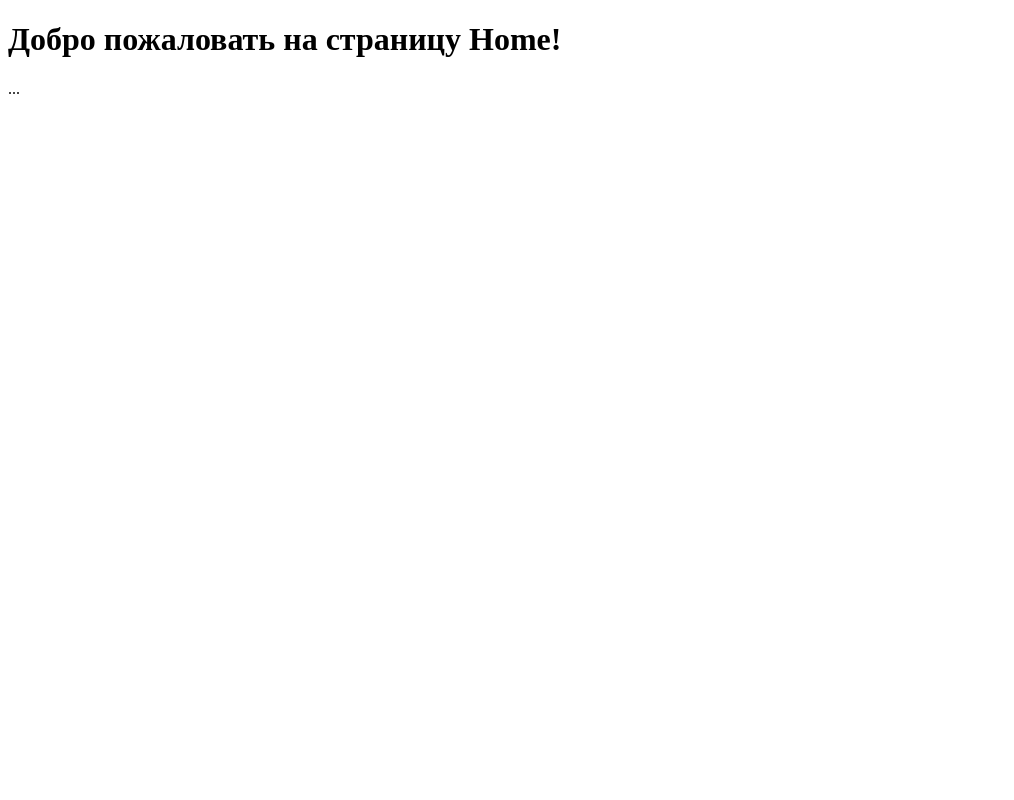
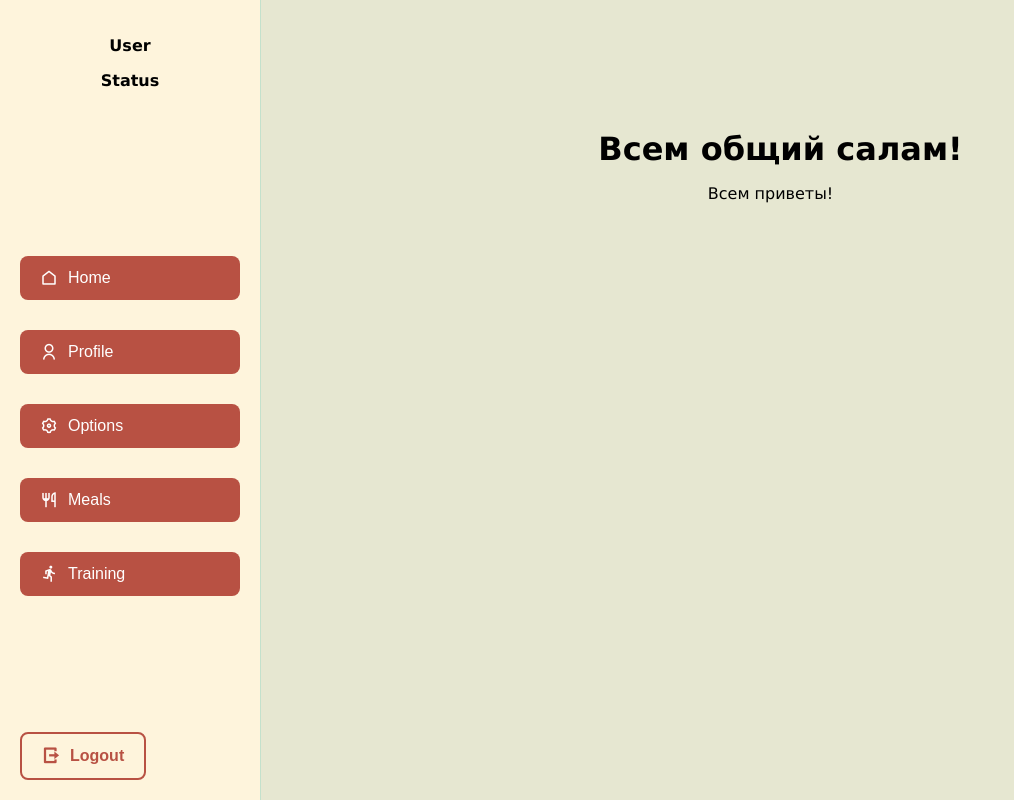
Before and after one commit to masleneck/Caloric_control_service, a FastAPI app: page /home in a window 1280 px wide. Shown: the whole page, without its empty margins (0-1014 px from the left). Run offline with FastAPI, Linux system fonts and the light colour scheme; parts of the project's set-up code (start-up, migrations or seed data) failed here and were passed over; some libraries are stand-ins or nearby versions.

Commit message:
add home page

```diff
--- a/app/static/css/styles.css
+++ b/app/static/css/styles.css
@@ -209,3 +209,124 @@ button.active {
 .home-btn:hover {
   background-color: #c3e1cc;
 }
+
+.dashboard {
+  display: flex;
+  min-height: 100vh;
+  font-family: Verdana, Geneva, sans-serif;
+}
+
+.sidebar {
+  width: 60px;
+  background-color: #fef4dc;
+  padding: 20px 10px;
+  display: flex;
+  flex-direction: column;
+  justify-content: space-between;
+  border-right: 1px solid #c3e1cc;
+  transition: width 0.3s ease, padding 0.3s ease;
+  overflow: hidden;
+}
+
+.sidebar:hover {
+  width: 220px;
+  padding: 20px;
+}
+
+.sidebar-section {
+  margin-bottom: 20px;
+}
+
+.sidebar-title {
+  font-weight: bold;
+  margin-bottom: 10px;
+  white-space: nowrap;
+  overflow: hidden;
+  opacity: 0;
+  transition: opacity 0.3s;
+}
+
+.sidebar:hover .sidebar-title {
+  opacity: 1;
+}
+
+.sidebar-nav {
+  display: flex;
+  flex-direction: column;
+  gap: 10px;
+}
+
+.nav-btn {
+  background-color: #b85143;
+  color: white;
+  border: none;
+  text-align: left;
+  padding: 12px;
+  cursor: pointer;
+  font-size: 16px;
+  border-radius: 8px;
+  transition: background-color 0.3s, padding 0.3s;
+  white-space: nowrap;
+  overflow: hidden;
+  display: flex;
+  align-items: center;
+  gap: 10px;
+}
+
+.sidebar:hover .nav-btn {
+  padding: 12px 20px;
+}
+
+.nav-btn i {
+  font-size: 18px;
+  flex-shrink: 0;
+}
+
+.label {
+  display: inline-block;
+  opacity: 0;
+  visibility: hidden;
+  transform: translateX(-10px);
+  transition:
+    opacity 0.3s ease,
+    transform 0.3s ease,
+    visibility 0.3s ease;
+}
+
+.nav-btn:hover {
+  background-color: #a04030;
+}
+
+.logout-btn {
+  background-color: transparent;
+  color: #b85143;
+  font-weight: bold;
+  border: 2px solid #b85143;
+  margin-top: 20px;
+  display: flex;
+  align-items: center;
+  gap: 10px;
+  opacity: 0;
+  transition: opacity 0.3s;
+}
+
+.sidebar:hover .logout-btn {
+  opacity: 1;
+}
+
+.logout-btn:hover {
+  background-color: #b85143;
+  color: white;
+}
+
+.sidebar:hover .label {
+  opacity: 1;
+  visibility: visible;
+  transform: translateX(0);
+}
+
+.main-content {
+  flex: 1;
+  padding: 30px;
+  text-align: left;
+}
--- /dev/null
+++ b/app/static/js/home/home.js
@@ -0,0 +1,27 @@
+document.addEventListener("DOMContentLoaded", () => {
+  document.getElementById("logoutBtn").addEventListener("click", () => {
+      console.log("Logging out...");
+      window.location.href = "/";
+  });
+
+  // Заглушки
+  document.getElementById("nav-home").addEventListener("click", () => {
+      alert("Home clicked");
+  });
+
+  document.getElementById("nav-profile").addEventListener("click", () => {
+      alert("Profile clicked");
+  });
+
+  document.getElementById("nav-options").addEventListener("click", () => {
+      alert("Options clicked");
+  });
+
+  document.getElementById("nav-meals").addEventListener("click", () => {
+      alert("Meals clicked");
+  });
+
+  document.getElementById("nav-training").addEventListener("click", () => {
+      alert("Training clicked");
+  });
+});
--- a/app/templates/home.html
+++ b/app/templates/home.html
@@ -1,12 +1,41 @@
 <!DOCTYPE html>
 <html lang="ru">
 <head>
-    <meta charset="UTF-8">
-    <meta name="viewport" content="width=device-width, initial-scale=1.0">
-    <title>Home</title>
+    <meta charset="UTF-8" />
+    <meta name="viewport" content="width=device-width, initial-scale=1.0"/>
+    <title>Домашняя страница</title>
+    <link rel="stylesheet" href="../static/css/styles.css" />
+    <link href="https://cdn.jsdelivr.net/npm/remixicon@4.1.0/fonts/remixicon.css" rel="stylesheet">
 </head>
 <body>
-    <h1>Добро пожаловать на страницу Home!</h1>
-    <p>...</p>
+    <div class="dashboard">
+        <aside class="sidebar">
+            <div class="sidebar-section">
+                <p class="sidebar-title">User</p>
+                <p class="sidebar-title">Status</p>
+            </div>
+
+            <nav class="sidebar-nav">
+                <button class="nav-btn" id="nav-home"><i class="ri-home-line"></i> <span class="label">Home</span></button>
+                <button class="nav-btn" id="nav-profile"><i class="ri-user-line"></i> <span class="label">Profile</span></button>
+                <button class="nav-btn" id="nav-options"><i class="ri-settings-3-line"></i> <span class="label">Options</span></button>
+                <button class="nav-btn" id="nav-meals"><i class="ri-restaurant-line"></i> <span class="label">Meals</span></button>
+                <button class="nav-btn" id="nav-training"><i class="ri-run-line"></i> <span class="label">Training</span></button>
+              </nav>
+
+              <div class="sidebar-bottom">
+                <button class="nav-btn logout-btn" id="logoutBtn">
+                  <i class="ri-logout-box-r-line"></i> <span class="label">Logout</span>
+                </button>
+              </div>
+        </aside>
+
+        <main class="main-content">
+            <h1>Всем общий салам!</h1>
+            <p>Всем приветы!</p>
+        </main>
+    </div>
+
+    <script type="module" src="/static/js/home/home.js"></script>
 </body>
 </html>
```
